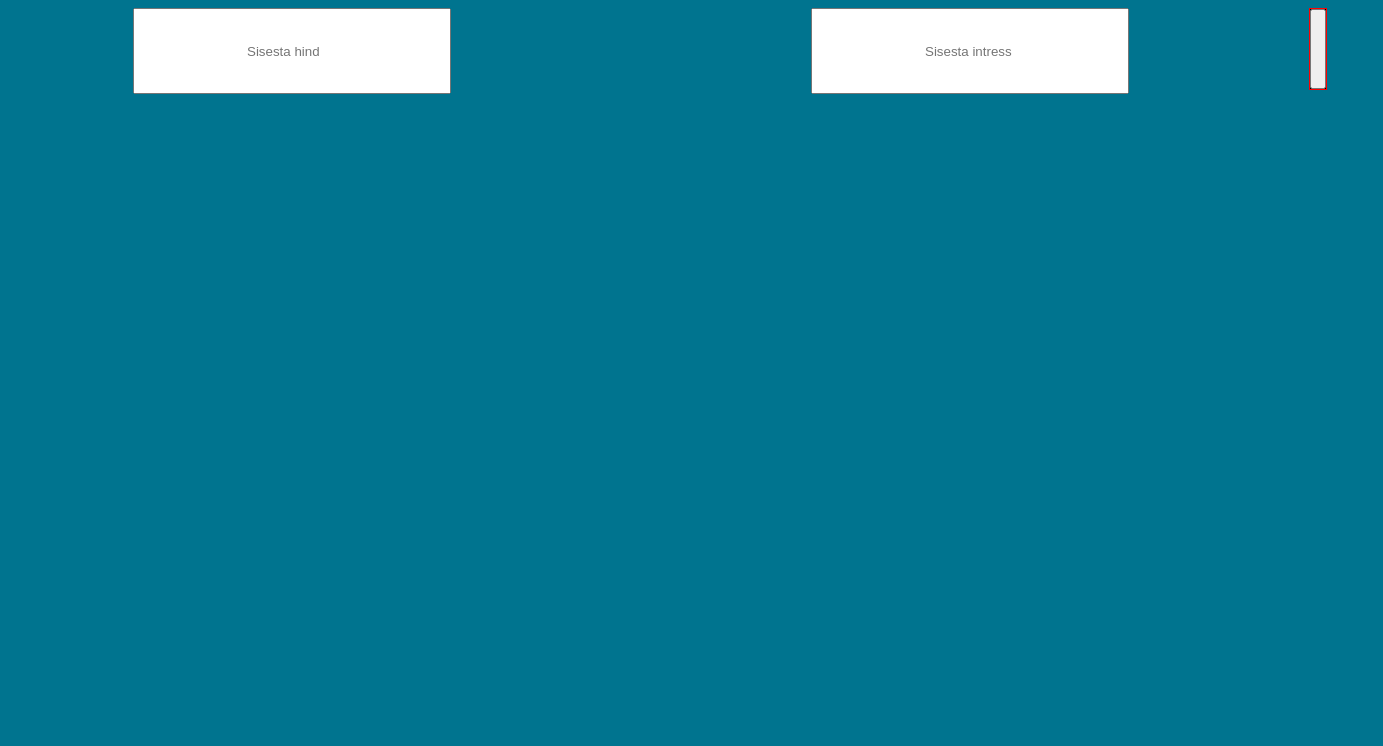
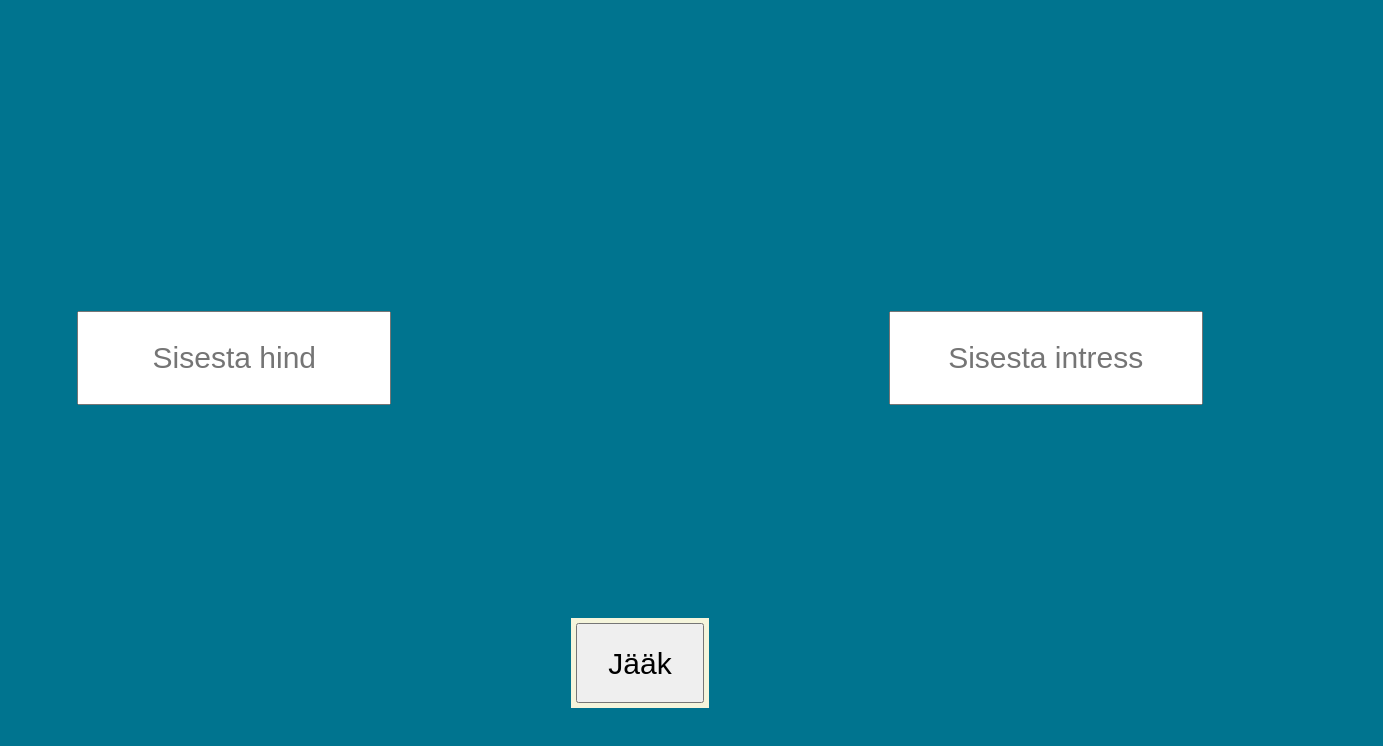
Before and after one commit to jasper-tambur/kalkulaator, a plain HTML site: page index.html in a window 1280 px wide. Shown: the whole page, 1383 px wide, since content can reach past the window. Drawn offline with Linux system fonts and the light colour scheme.

Commit message:
css desktop mostly done

```diff
--- a/index.html
+++ b/index.html
@@ -13,11 +13,17 @@
 <body>
     <div class = "container">
         <div class = "field" id="price-fields">
-            <input class="inputs" id="price" type="number" placeholder="Sisesta hind" oninput="getValue()"></input>
-            <input class="inputs" id="interest" type="number" placeholder="Sisesta intress" oninput="getValue()"></input>
-        </div>
-        <div class="btn">
-            <button id="price-post-interest"></button>
+            <div class="op">
+                <input class="inputs" id="price" type="number" placeholder="Sisesta hind" oninput="getValue()"></input>
+            </div>
+            <div class="btn223">
+                <div class="btn">
+                    <button id="price-post-interest">Jääk</button>
+                </div>
+            </div>
+            <div class="op">
+                <input class="inputs" id="interest" type="number" placeholder="Sisesta intress" oninput="getValue()"></input>
+            </div>
         </div>
     </div>
 </body>
--- a/style.css
+++ b/style.css
@@ -6,28 +6,48 @@ body{
     display: flex;
     justify-content: center;
     padding: 5;
-    height: auto;
+    height: 700px;
     width: auto;
 }
 .field{
     float: left;
     display: flex;
-    justify-items: center;
-
 }
 .inputs{
-    padding-left: 7rem;
     display: flex;
+    padding: 5px;
     height: 80px;
-    width: 200px;
+    width: 300px;
     margin: 0px 180px;
+    font-size: 30px;
+    text-align: center;
+
 }
 .btn{
     display: flex;
     height: 80px;
-    width: 300px;
-    padding: 0;
-    border: 1px solid red;
-    background: black;
-    cursor: pointer;
+    padding: 5px;
+    background: beige;
+    font-size: 30px;
 }
+#price-post-interest{
+    line-height: 9px;
+    font-size: 30px;
+    padding: 30px;
+}
+.btn223{
+    display: flex;
+    align-self: flex-end;
+}
+.op{
+    display: flex;
+    align-self: center;
+}
+input[type=number]::-webkit-inner-spin-button,
+input[type=number]::-webkit-outer-spin-button {
+    -webkit-appearance: none;
+    margin: 0;
+}
+input[type=number] {
+    -moz-appearance:textfield;
+}
```
